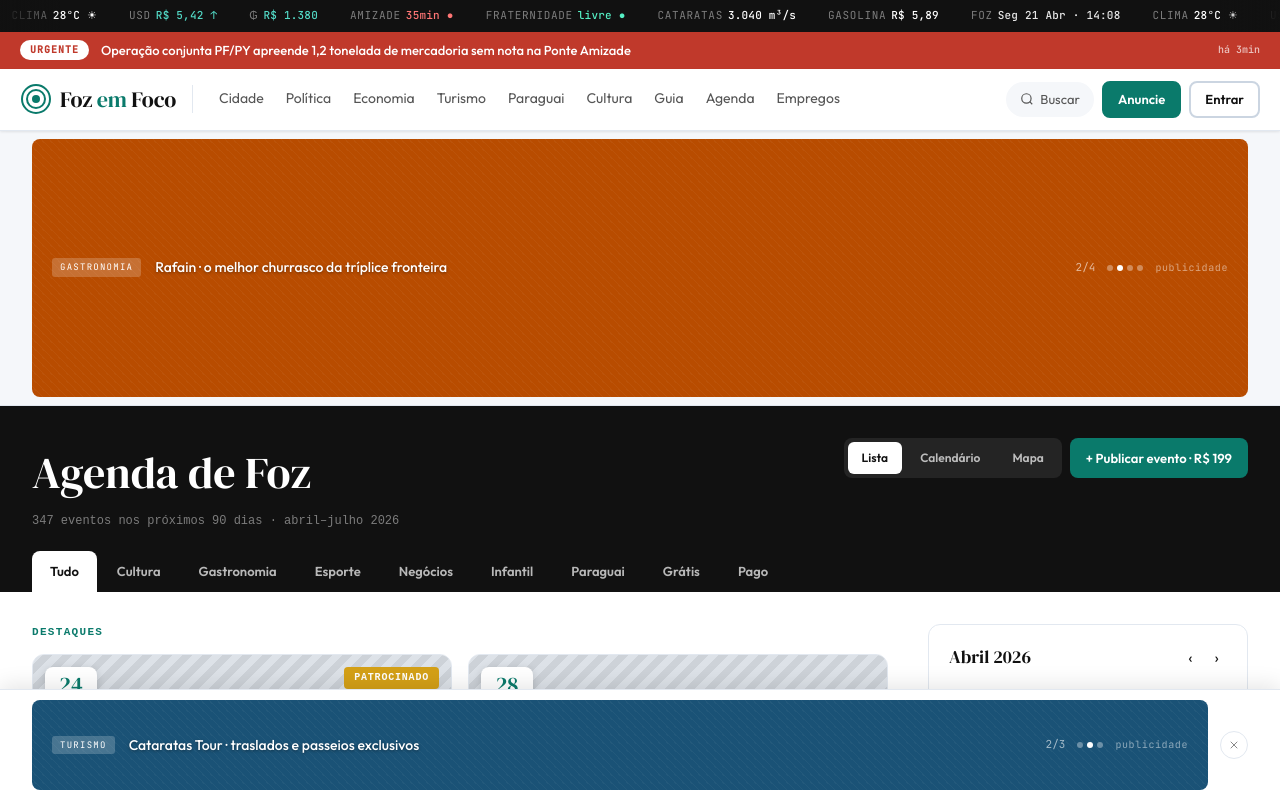
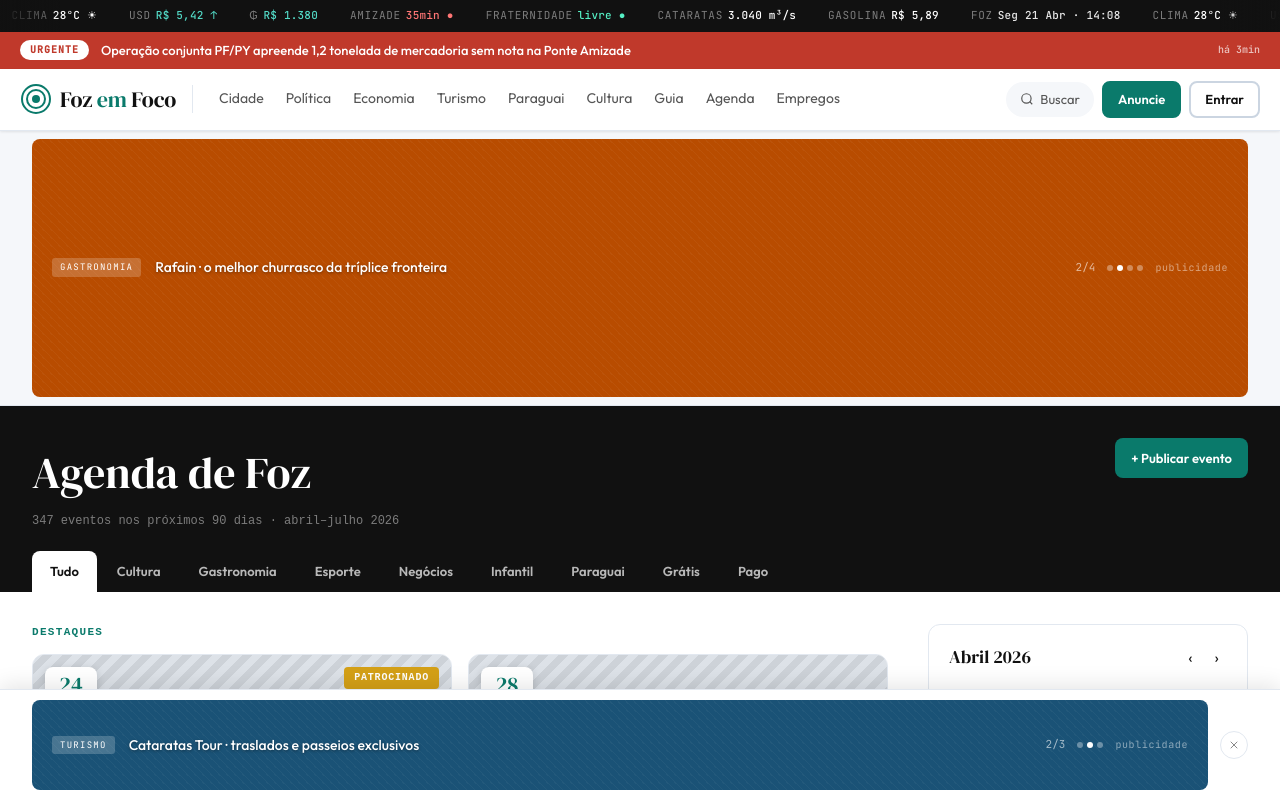
Before and after one commit to cristianodgt/foz-em-foco, a Next.js app: page /agenda in a window 1280 px wide. Shown: the top 798 px of the page. Built offline with nearby package versions, Linux system fonts and the light colour scheme.

Commit message:
Agenda: remove toggle Lista/Calendario/Mapa e valor R99 do botao publicar

```diff
--- a/src/app/(site)/agenda/page.tsx
+++ b/src/app/(site)/agenda/page.tsx
@@ -3,7 +3,6 @@
 import { useState } from "react";
 
 const FILTERS = ["Tudo","Cultura","Gastronomia","Esporte","Negócios","Infantil","Paraguai","Grátis","Pago"];
-const VIEWS = ["Lista","Calendário","Mapa"];
 
 const DESTAQUES = [
   {
@@ -37,7 +36,6 @@ const MONTH_DATES = Array.from({ length: 30 }, (_, i) => i + 1);
 
 export default function AgendaPage() {
   const [activeFilter, setActiveFilter] = useState("Tudo");
-  const [activeView, setActiveView] = useState("Lista");
 
   const filtered = EVENTS.filter(e =>
     activeFilter === "Tudo" ||
@@ -68,27 +66,7 @@ export default function AgendaPage() {
               <h1 style={{ fontFamily: "DM Serif Display, Georgia, serif", fontSize: "clamp(28px,4vw,44px)", color: "white" }}>Agenda de Foz</h1>
               <div style={{ fontFamily: "monospace", color: "rgba(255,255,255,.45)", marginTop: 4, fontSize: 12 }}>347 eventos nos próximos 90 dias · abril–julho 2026</div>
             </div>
-            <div style={{ display: "flex", gap: 8, alignItems: "center" }}>
-              <div style={{ display: "flex", gap: 4, padding: 4, background: "rgba(255,255,255,0.08)", borderRadius: 8 }}>
-                {VIEWS.map(v => (
-                  <button
-                    key={v}
-                    onClick={() => setActiveView(v)}
-                    style={{
-                      padding: "6px 14px",
-                      border: "none",
-                      background: activeView === v ? "white" : "transparent",
-                      color: activeView === v ? "#111" : "rgba(255,255,255,0.7)",
-                      borderRadius: 6,
-                      fontSize: 12,
-                      fontWeight: 600,
-                      cursor: "pointer",
-                    }}
-                  >{v}</button>
-                ))}
-              </div>
-              <button style={{ padding: "10px 16px", background: "#0a7a6b", color: "white", border: "none", borderRadius: 8, fontWeight: 600, fontSize: 13, cursor: "pointer" }}>+ Publicar evento · R$ 199</button>
-            </div>
+            <button style={{ padding: "10px 16px", background: "#0a7a6b", color: "white", border: "none", borderRadius: 8, fontWeight: 600, fontSize: 13, cursor: "pointer" }}>+ Publicar evento</button>
           </div>
 
           {/* Filter tabs — white active tab glued to header bottom */}
```
